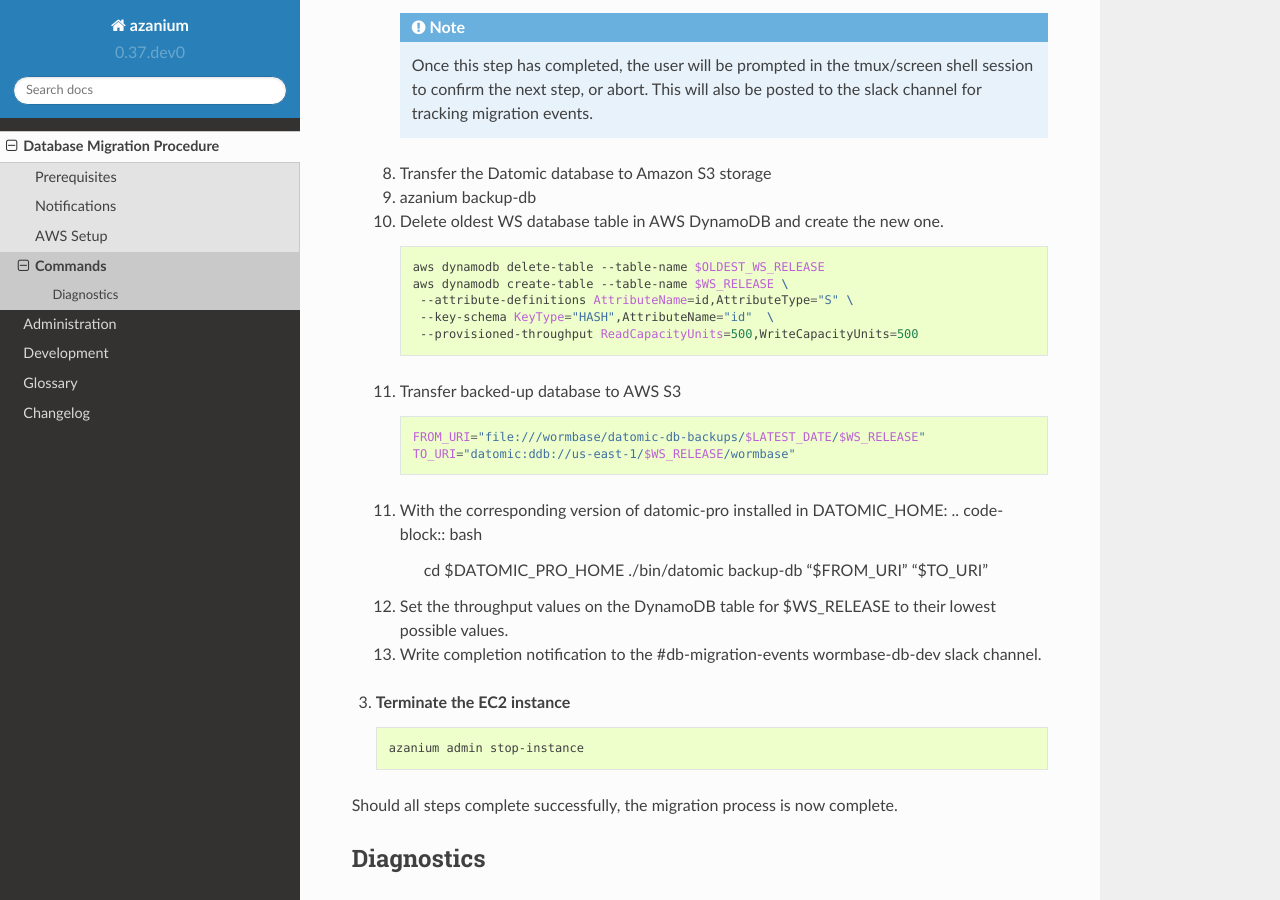
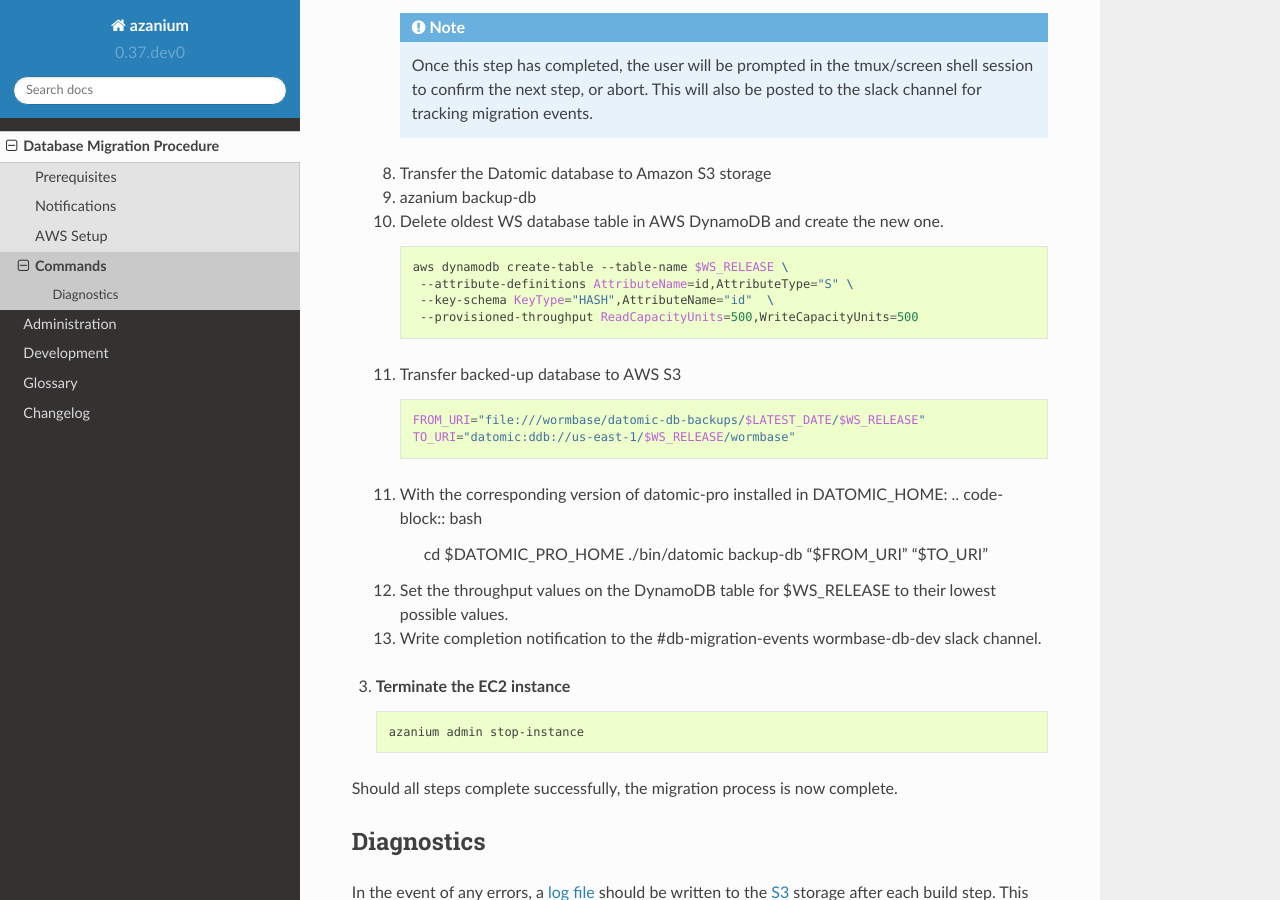
Before and after one commit to WormBase/db-migration, a Sphinx documentation site: the page built from docs/source/user/commands.rst, in a window 1280 px wide and 900 px high, scrolled down 2361 px. Built offline with Sphinx 7.4.7 and the Read the Docs theme 2.0.0, drawn with Linux system fonts in a browser that asks for light colours.

Commit message:
Deleting old DynamoDB WormBase tables is handled by OICR,

```diff
--- a/docs/source/user/commands.rst
+++ b/docs/source/user/commands.rst
@@ -135,7 +135,6 @@
 
        .. code-block:: bash
 
-	  aws dynamodb delete-table --table-name $OLDEST_WS_RELEASE
           aws dynamodb create-table --table-name $WS_RELEASE \
    	   --attribute-definitions AttributeName=id,AttributeType="S" \
            --key-schema KeyType="HASH",AttributeName="id"  \
```
